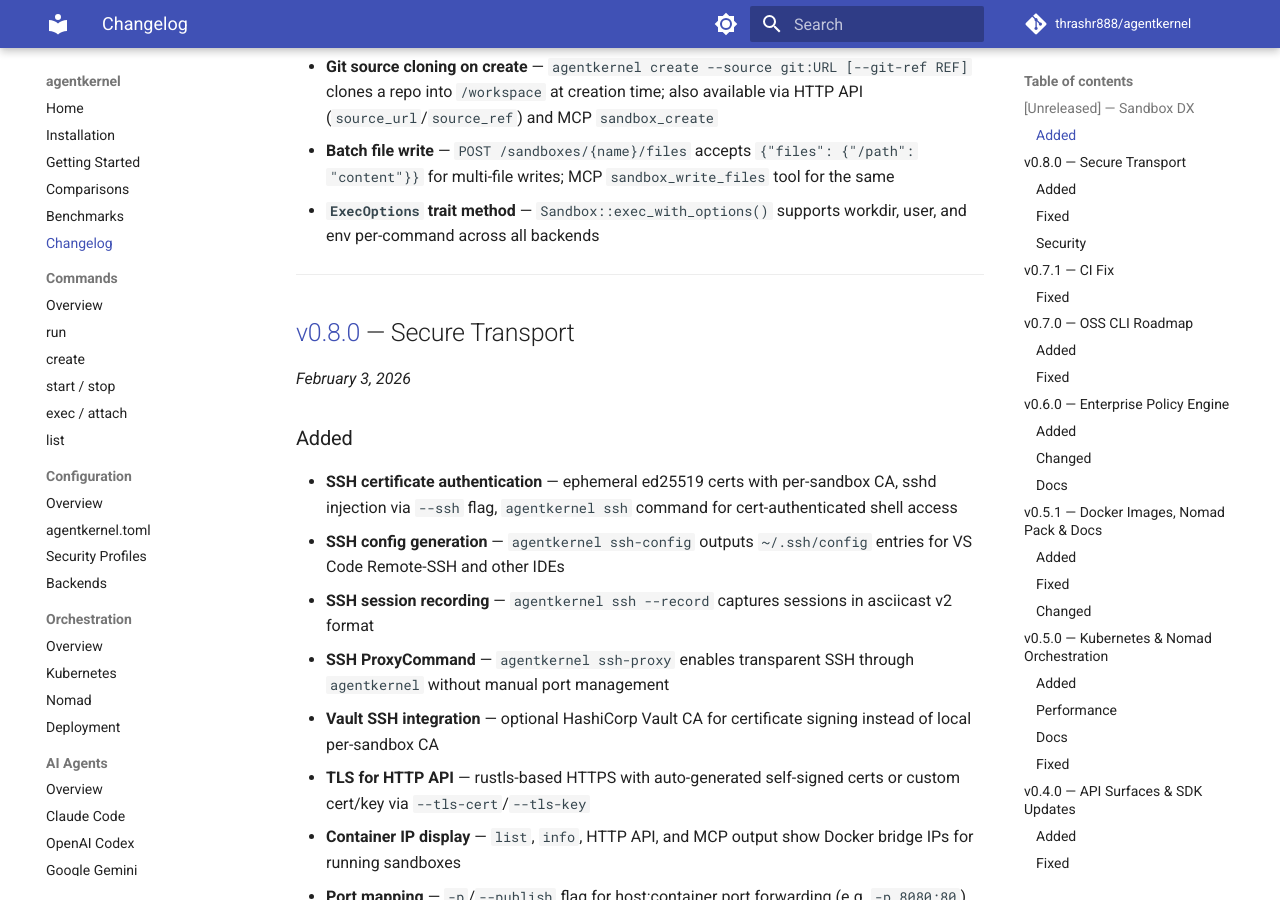
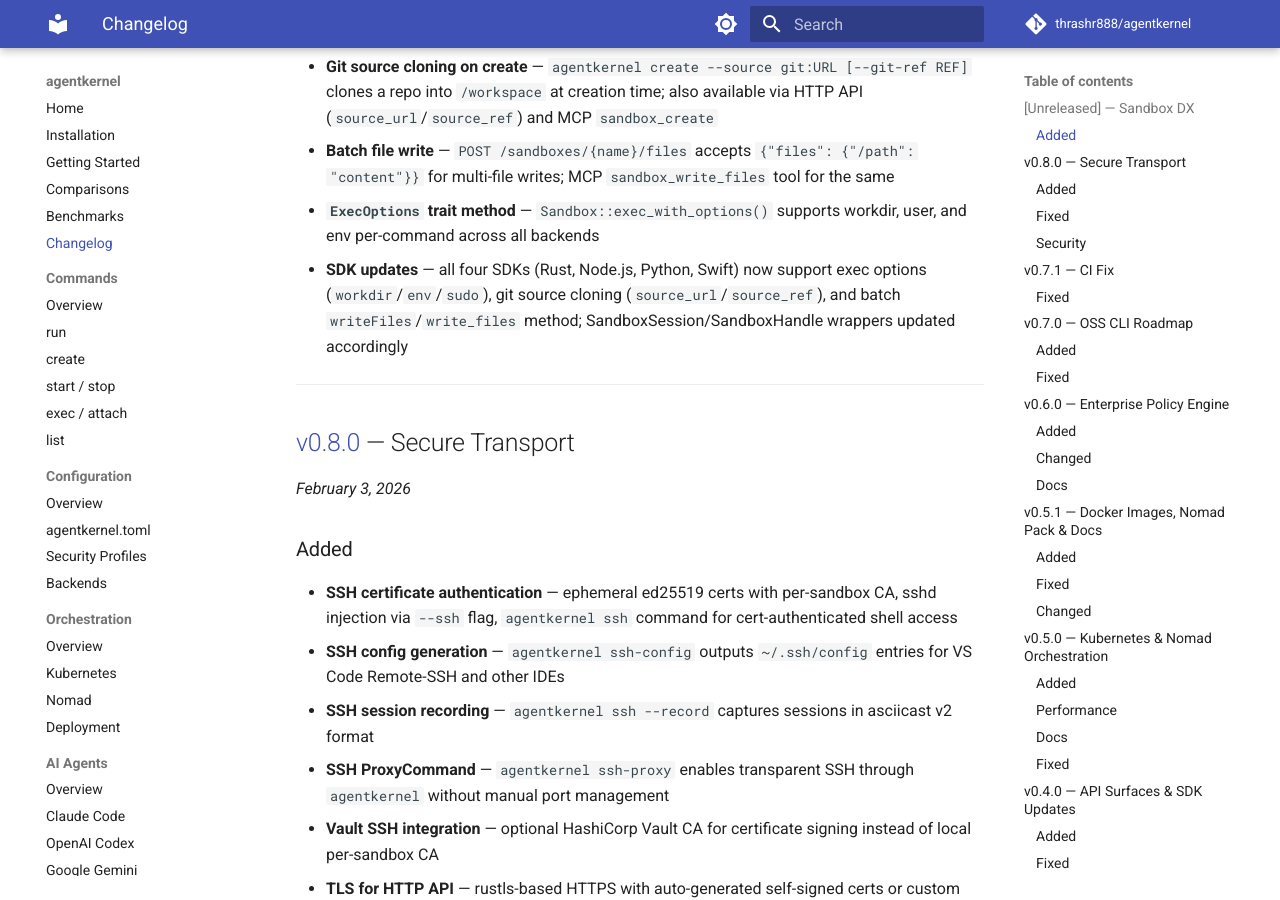
Before and after one commit to thrashr888/agentkernel, an MkDocs documentation site: the page built from docs/changelog.md, in a window 1280 px wide and 900 px high, scrolled down 425 px. Built offline with MkDocs 1.6.1 and Material for MkDocs 9.7.7, drawn with Linux system fonts in a browser that asks for light colours; comment, search, counter and statistics services are not loaded.

Commit message:
docs: add SDK updates to changelog
Co-Authored-By: Claude Opus 4.5 <noreply@anthropic.com>

```diff
--- a/docs/changelog.md
+++ b/docs/changelog.md
@@ -14,6 +14,7 @@ See [GitHub Releases](https://github.com/thrashr888/agentkernel/releases) for do
 - **Git source cloning on create** — `agentkernel create --source git:URL [--git-ref REF]` clones a repo into `/workspace` at creation time; also available via HTTP API (`source_url`/`source_ref`) and MCP `sandbox_create`
 - **Batch file write** — `POST /sandboxes/{name}/files` accepts `{"files": {"/path": "content"}}` for multi-file writes; MCP `sandbox_write_files` tool for the same
 - **`ExecOptions` trait method** — `Sandbox::exec_with_options()` supports workdir, user, and env per-command across all backends
+- **SDK updates** — all four SDKs (Rust, Node.js, Python, Swift) now support exec options (`workdir`/`env`/`sudo`), git source cloning (`source_url`/`source_ref`), and batch `writeFiles`/`write_files` method; SandboxSession/SandboxHandle wrappers updated accordingly
 
 ---
 
```
